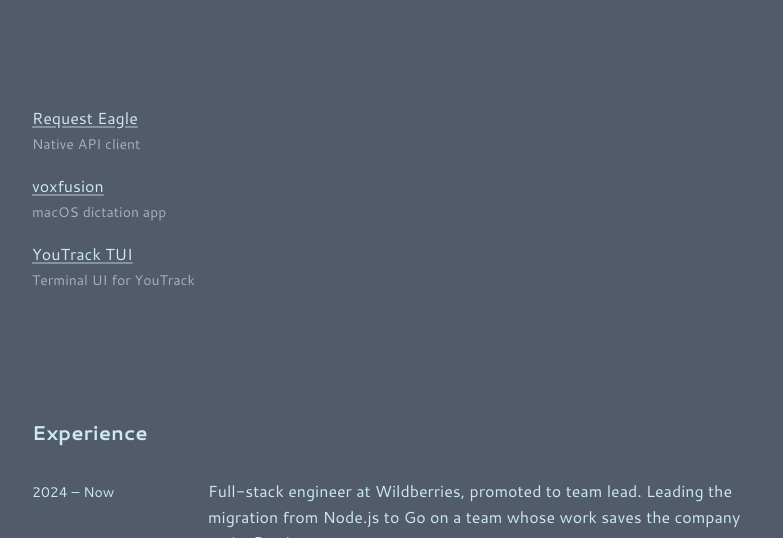
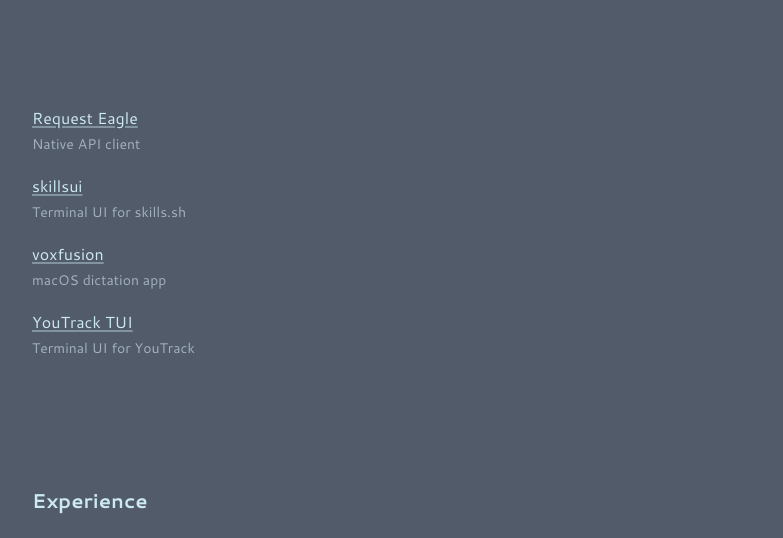
Before and after one commit to gregor-tokarev/personalsite, an Astro site: page / in a window 1280 px wide. Shown: the part 562-1100 px from the top of the page, without its empty margins (248-1031 px from the left). Built offline with nearby package versions, Linux system fonts and the light colour scheme; Astro itself is replaced by a stand-in of ours.

Commit message:
feat: add skillsui to projects

```diff
--- a/src/components/Projects.astro
+++ b/src/components/Projects.astro
@@ -2,6 +2,7 @@
 import { Image, getImage } from "astro:assets";
 import type { ImageMetadata } from "astro";
 import requestEagle from "../assets/projects/request-eagle.png";
+import skillsui from "../assets/projects/skillsui.png";
 import voxfusion from "../assets/projects/voxfusion.png";
 import yttui from "../assets/projects/yttui.png";
 
@@ -18,6 +19,12 @@ const projects: Project[] = [
         meta: "Native API client",
         image: requestEagle,
         link: "https://requesteagle.tokarev.work",
+    },
+    {
+        title: "skillsui",
+        meta: "Terminal UI for skills.sh",
+        image: skillsui,
+        link: "https://github.com/gregor-tokarev/skillsui",
     },
     {
         title: "voxfusion",
```
Also changed, not shown: src/assets/projects/skillsui.png (added).
